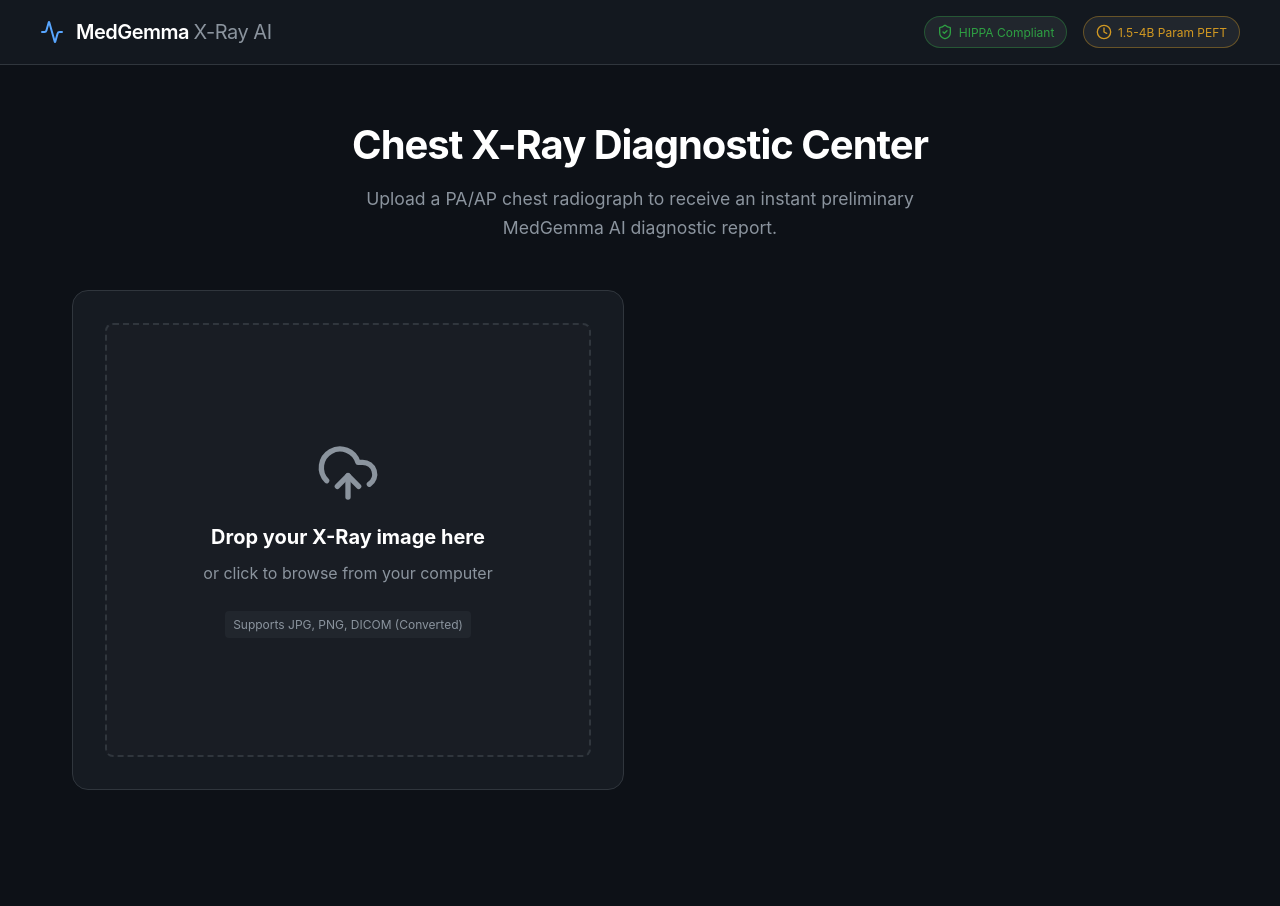
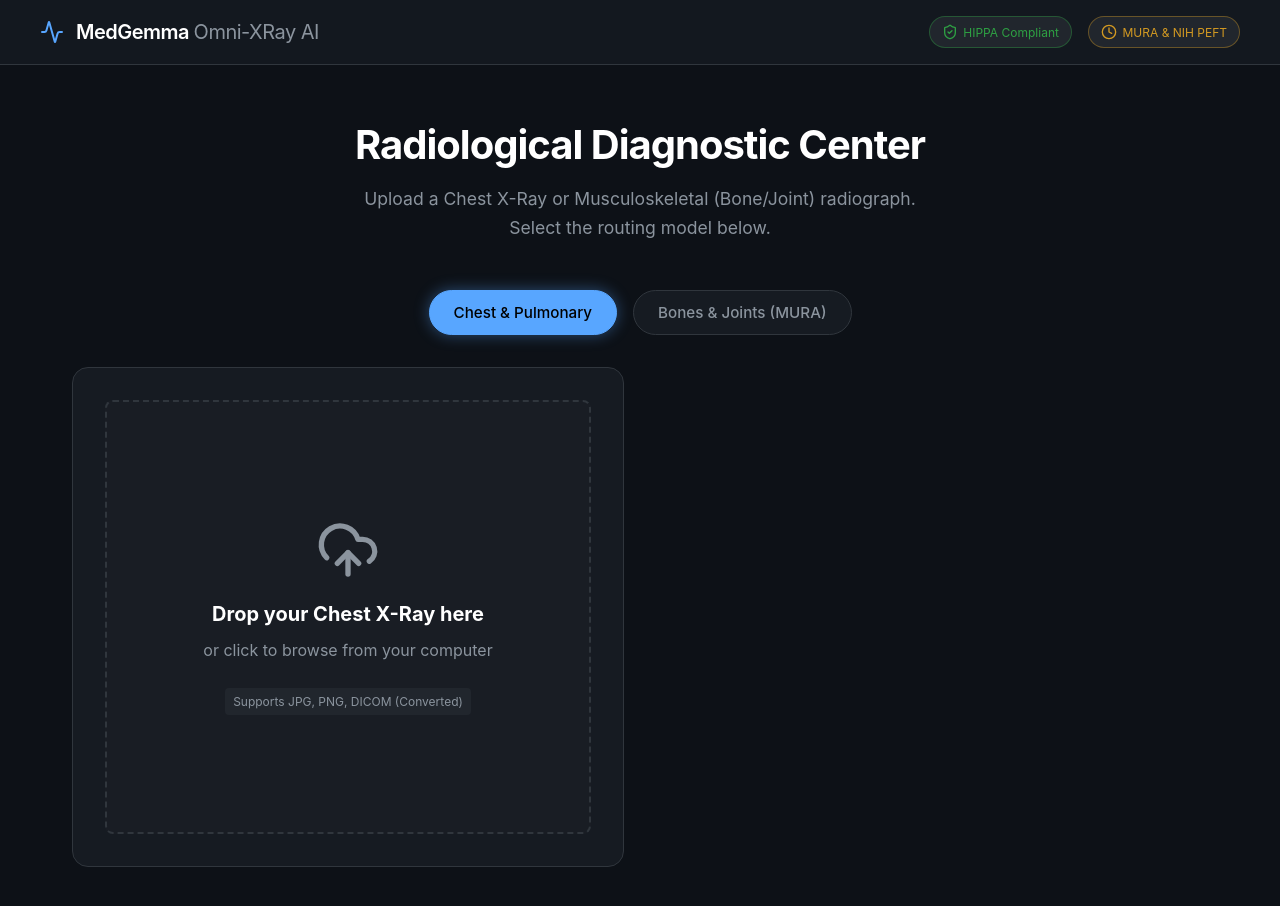
Before and after one commit to hssling/HealthData4India, a React (Vite) app in the folder xray-analyzer/: page / in a window 1280 px wide. Shown: the top 906 px of the page. Before the commit the page ends 838 px from the top, so only its background shows below. Built offline with nearby package versions, Linux system fonts and the light colour scheme.

Commit message:
Add Musculoskeletal (Bone/Joint) routing and diagnoses support

```diff
--- a/xray-analyzer/src/App.css
+++ b/xray-analyzer/src/App.css
@@ -129,6 +129,34 @@
   font-size: 1.1rem;
   max-width: 600px;
   margin: 0 auto;
+}
+
+.scan-type-selector {
+  display: flex;
+  justify-content: center;
+  gap: 1rem;
+  margin-bottom: 2rem;
+}
+
+.type-btn {
+  background: var(--surface-1);
+  color: var(--text-secondary);
+  border: 1px solid var(--border-color);
+  padding: 0.75rem 1.5rem;
+  border-radius: 999px;
+  font-size: 0.95rem;
+}
+
+.type-btn:hover {
+  background: var(--surface-2);
+  color: var(--text-primary);
+}
+
+.type-btn.active {
+  background: var(--accent-primary);
+  color: #000;
+  border-color: var(--accent-primary);
+  box-shadow: 0 0 15px rgba(88, 166, 255, 0.4);
 }
 
 .workspace {
--- a/xray-analyzer/src/App.tsx
+++ b/xray-analyzer/src/App.tsx
@@ -9,7 +9,7 @@
   confidence: number;
 }
 
-const mockDiagnoses: DiagnosticReport[] = [
+const mockChestDiagnoses: DiagnosticReport[] = [
   {
     overall_status: 'Abnormal',
     findings: ['Infiltration', 'Mild Pleural Effusion'],
@@ -30,6 +30,27 @@
   }
 ];
 
+const mockBoneDiagnoses: DiagnosticReport[] = [
+  {
+    overall_status: 'Abnormal',
+    findings: ['Fracture', 'Displacement'],
+    description: 'There is a transverse fracture through the midshaft of the radius. Mild dorsal displacement of the distal fracture fragment is observed. No intra-articular extension. Adjacent soft tissues demonstrate swelling.',
+    confidence: 95,
+  },
+  {
+    overall_status: 'Normal',
+    findings: ['Normal Joint', 'No Fracture'],
+    description: 'Bones and joints are in normal anatomic alignment. No acute fracture, subluxation, or dislocation is identified. Joint spaces are preserved. The regional soft tissues are unremarkable.',
+    confidence: 98,
+  },
+  {
+    overall_status: 'Abnormal',
+    findings: ['Osteoarthritis', 'Joint Space Narrowing'],
+    description: 'Moderate narrowing of the medial compartment joint space is noted. There is marginal osteophyte formation and subchondral sclerosis. Findings are consistent with moderate osteoarthritis. No acute osseous injury.',
+    confidence: 92,
+  }
+];
+
 function App() {
   const [file, setFile] = useState<File | null>(null);
   const [preview, setPreview] = useState<string | null>(null);
@@ -37,6 +58,7 @@
   const [isScanning, setIsScanning] = useState(false);
   const [scanProgress, setScanProgress] = useState(0);
   const [report, setReport] = useState<DiagnosticReport | null>(null);
+  const [scanType, setScanType] = useState<'chest' | 'bone'>('chest');
 
   const fileInputRef = useRef<HTMLInputElement>(null);
 
@@ -85,8 +107,9 @@
         if (prev >= 100) {
           clearInterval(interval);
           setIsScanning(false);
-          // Pick a random mock report
-          const randomReport = mockDiagnoses[Math.floor(Math.random() * mockDiagnoses.length)];
+          // Pick based on scan type
+          const diagnosisList = scanType === 'chest' ? mockChestDiagnoses : mockBoneDiagnoses;
+          const randomReport = diagnosisList[Math.floor(Math.random() * diagnosisList.length)];
           setReport(randomReport);
           return 100;
         }
@@ -109,20 +132,35 @@
         <div className="navbar-content">
           <div className="logo">
             <Activity className="logo-icon" />
-            <h1>MedGemma <span>X-Ray AI</span></h1>
+            <h1>MedGemma <span>Omni-XRay AI</span></h1>
           </div>
           <div className="nav-badges">
             <span className="badge safe"><ShieldCheck size={16}/> HIPPA Compliant</span>
-            <span className="badge research"><Clock size={16}/> 1.5-4B Param PEFT</span>
+            <span className="badge research"><Clock size={16}/> MURA & NIH PEFT</span>
           </div>
         </div>
       </nav>
 
       <main className="main-content">
         <header className="page-header">
-          <h2>Chest X-Ray Diagnostic Center</h2>
-          <p>Upload a PA/AP chest radiograph to receive an instant preliminary MedGemma AI diagnostic report.</p>
+          <h2>Radiological Diagnostic Center</h2>
+          <p>Upload a Chest X-Ray or Musculoskeletal (Bone/Joint) radiograph. Select the routing model below.</p>
         </header>
+
+        <div className="scan-type-selector">
+          <button
+            className={`type-btn ${scanType === 'chest' ? 'active' : ''}`}
+            onClick={() => { setScanType('chest'); reset(); }}
+          >
+            Chest & Pulmonary
+          </button>
+          <button
+            className={`type-btn ${scanType === 'bone' ? 'active' : ''}`}
+            onClick={() => { setScanType('bone'); reset(); }}
+          >
+            Bones & Joints (MURA)
+          </button>
+        </div>
 
         <div className="workspace">
           {/* Upload Panel */}
@@ -143,7 +181,7 @@
                   hidden
                 />
                 <UploadCloud className="upload-icon" size={64} />
-                <h3>Drop your X-Ray image here</h3>
+                <h3>Drop your {scanType === 'chest' ? 'Chest' : 'Bone'} X-Ray here</h3>
                 <p>or click to browse from your computer</p>
                 <span className="file-types">Supports JPG, PNG, DICOM (Converted)</span>
               </div>
@@ -154,7 +192,7 @@
                   <div className="scanning-overlay">
                     <div className="scan-line"></div>
                     <div className="scan-progress-box">
-                      <p>Analyzing Image Factors...</p>
+                      <p>Running {scanType === 'chest' ? 'Pulmonary' : 'Musculoskeletal'} Analysis...</p>
                       <div className="progress-bar-container">
                         <div className="progress-bar" style={{ width: `${scanProgress}%` }}></div>
                       </div>
@@ -165,7 +203,7 @@
                 {!isScanning && !report && (
                   <div className="preview-actions">
                     <button className="btn-secondary" onClick={reset}>Cancel</button>
-                    <button className="btn-primary" onClick={startDiagnosis}>Run AI Diagnosis</button>
+                    <button className="btn-primary" onClick={startDiagnosis}>Run {scanType === 'chest' ? 'Chest' : 'Bone'} Diagnosis</button>
                   </div>
                 )}
               </div>
@@ -186,12 +224,12 @@
                   <span className="meta-value">ANON-{Math.floor(Math.random()*10000)}</span>
                 </div>
                 <div className="meta-item">
-                  <span className="meta-label">Date</span>
-                  <span className="meta-value">{new Date().toLocaleDateString()}</span>
+                  <span className="meta-label">Study Type</span>
+                  <span className="meta-value" style={{textTransform: 'capitalize'}}>{scanType} X-Ray</span>
                 </div>
                 <div className="meta-item">
-                  <span className="meta-label">Model</span>
-                  <span className="meta-value">MedGemma-1.5-4b-it-LoRA</span>
+                  <span className="meta-label">Model Engine</span>
+                  <span className="meta-value">{scanType === 'chest' ? 'MedGemma-NIH-LoRA' : 'MedGemma-MURA'}</span>
                 </div>
               </div>
 
@@ -226,7 +264,7 @@
               </div>
 
               <div className="report-actions">
-                <button className="btn-primary" onClick={reset}>Scan Another Image</button>
+                <button className="btn-primary" onClick={reset}>Scan Another</button>
               </div>
             </div>
           )}
```
